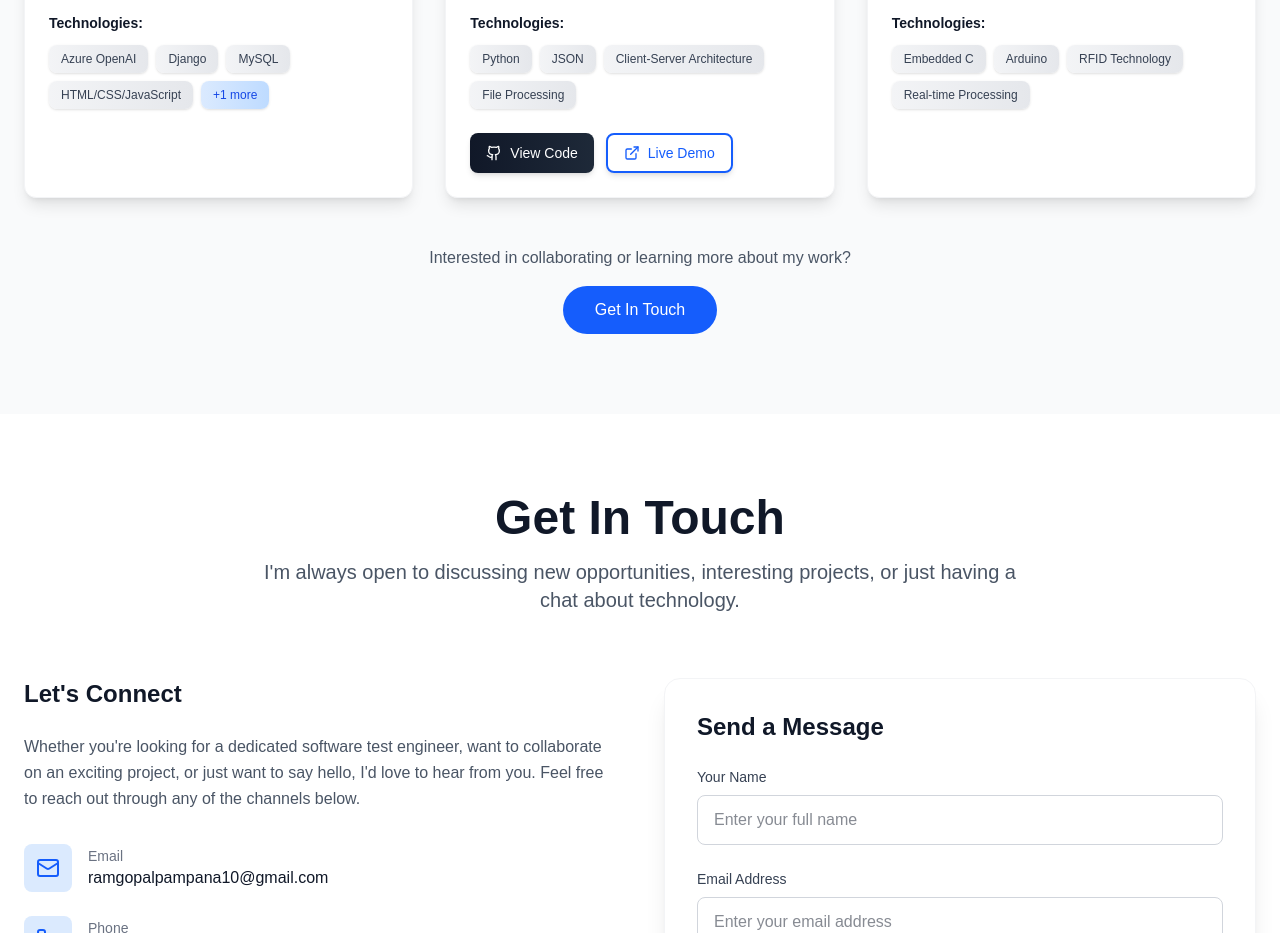
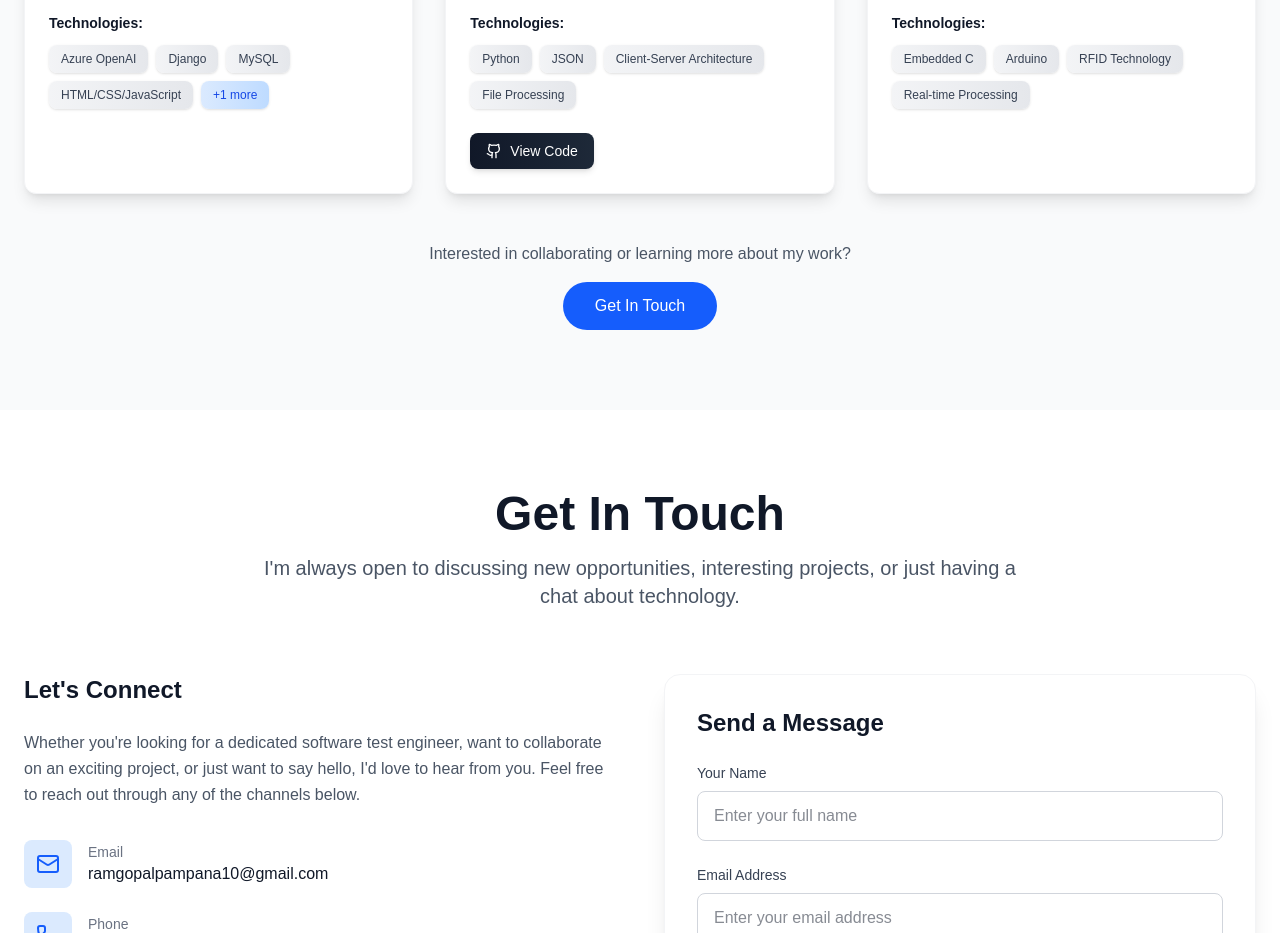
Before and after one commit to Ram2669/portfolio, a Next.js app: page / in a window 1280 px wide. Shown: the part 3120-4053 px from the top of the page. Built offline with nearby package versions, Linux system fonts and the light colour scheme.

Commit message:
Remove Live Demo button from projects section
- Remove Live Demo button from all projects
- Clean up unused ExternalLink import
- Simplify project cards to show only GitHub links
- Focus on code repository access rather than live demos
- Improve project section layout and performance

```diff
--- a/src/components/Projects.tsx
+++ b/src/components/Projects.tsx
@@ -1,7 +1,7 @@
 'use client';
 
 import { motion } from 'framer-motion';
-import { ExternalLink, Github, Search, Zap, Shield } from 'lucide-react';
+import { Github, Search, Zap, Shield } from 'lucide-react';
 
 const Projects = () => {
   const projects = [
@@ -233,16 +233,7 @@ const Projects = () => {
                         View Code
                       </motion.a>
                     )}
-                    {project.status === 'Completed' && project.title !== 'Self-Fuel Dispensing Automated Framework' && (
-                      <motion.button
-                        className="flex items-center gap-2 px-4 py-2 border-2 border-blue-600 text-blue-600 rounded-lg text-sm font-medium hover:bg-blue-600 hover:text-white transition-all duration-200 shadow-md hover:shadow-lg"
-                        whileHover={{ scale: 1.05, y: -2 }}
-                        whileTap={{ scale: 0.95 }}
-                      >
-                        <ExternalLink className="w-4 h-4" />
-                        Live Demo
-                      </motion.button>
-                    )}
+
                   </div>
                 </div>
               </motion.div>
```
